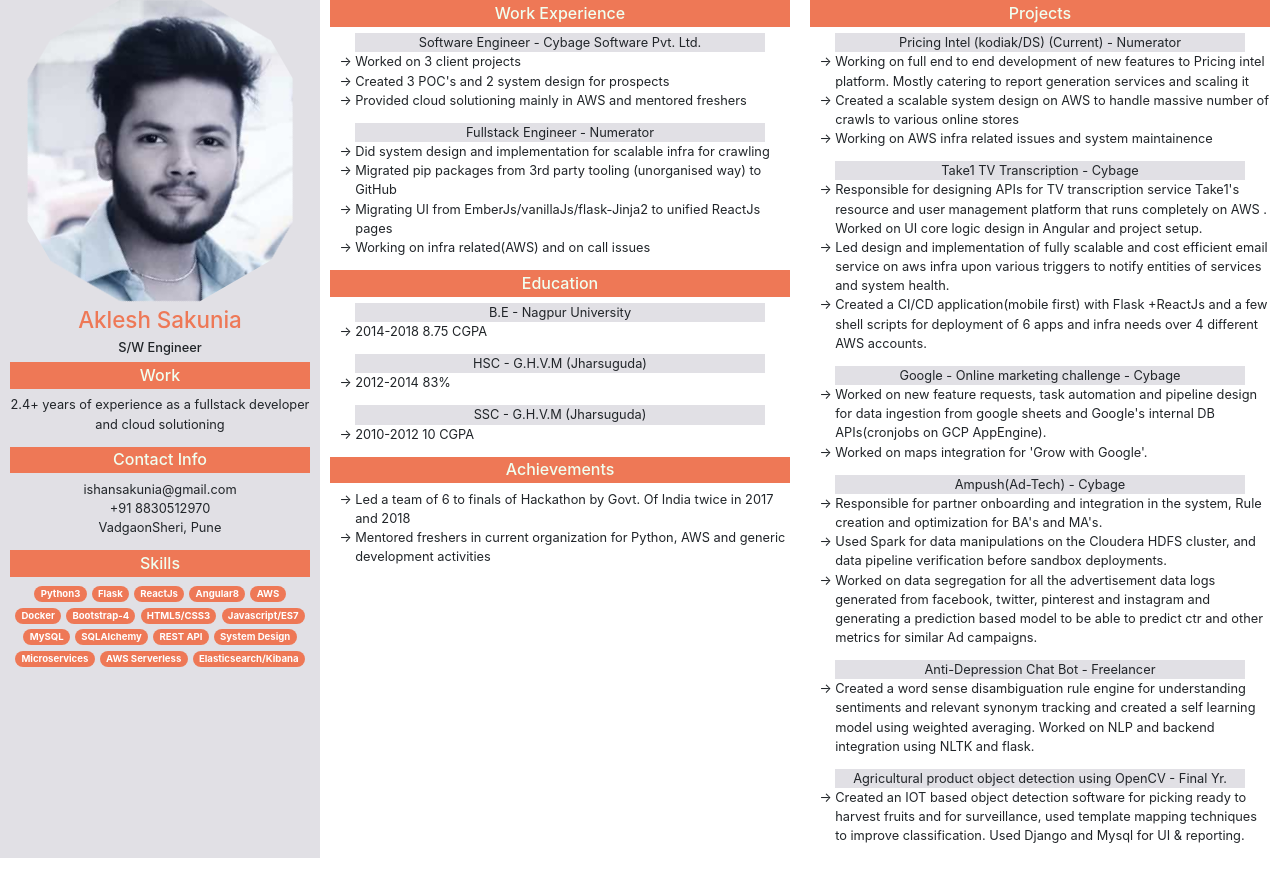
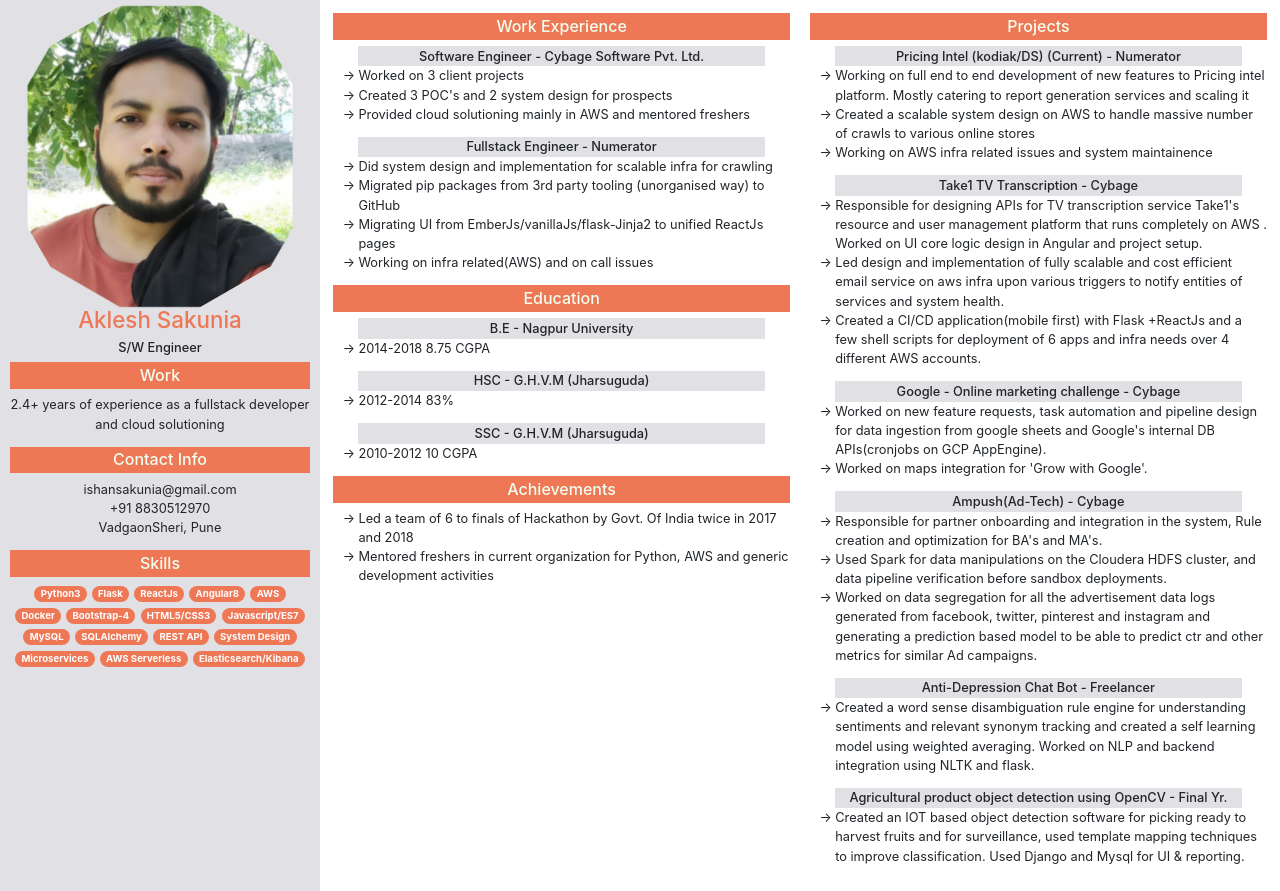
Before and after one commit to akleshsakunia/akleshsakunia.github.io, a React (Create React App) app: page / in a window 1280 px wide. Before the commit the page ends 858 px from the top, so only its background shows below. Built offline with nearby package versions, Linux system fonts and the light colour scheme.

Commit message:
stable version now

```diff
--- a/src/App.js
+++ b/src/App.js
@@ -12,7 +12,7 @@ function App() {
         <div className="col-5 col-md-3 profile">
           <Profile />
         </div>
-        <div className="col-7 col-md-9">
+        <div className="col-7 col-md-9 section">
           <Section />
         </div>
       </div>
--- a/src/components/Profile.js
+++ b/src/components/Profile.js
@@ -9,7 +9,7 @@ export default () => {
         <div class="hex__shape">
           <div class="hex__shape">
             <div class="hex__shape">
-              <img alt="Aklesh Sakunia" src="aklesh-cropped-min.jpg" />
+              <img alt="Aklesh Sakunia" src="aklesh-1.jpg" />
             </div>
           </div>
         </div>
--- a/src/components/Section.js
+++ b/src/components/Section.js
@@ -26,7 +26,7 @@ const SectionView = (props) => {
       <h5 className="head-bar">{sectionElement.heading}</h5>
       {sectionElement.content.map((val, idx) => (
         <div key={idx}>
-          {val.subHeading && <div className="subheading">{val.subHeading}</div>}
+          {val.subHeading && <h6 className="subheading">{val.subHeading}</h6>}
           <ul>
             {val.innerContent.map((val, idx) => (
               <li key={idx}>{val}</li>
--- a/src/styles/components/profile.scss
+++ b/src/styles/components/profile.scss
@@ -8,6 +8,7 @@
   max-width: 100%;
   width: 200px;
   padding: 50%;
+  top: 0.5em;
 }
 .hex-base:before {
   content: "";
--- a/src/styles/components/section.scss
+++ b/src/styles/components/section.scss
@@ -5,4 +5,8 @@ ul {
   background: $profile-bgcolor;
   text-align: center;
   margin: 0 2em;
+  padding: 0.2em;
 }
+.section {
+  padding: 1em;
+}
```
Also changed, not shown: public/aklesh-1.jpg (added), public/aklesh-cropped-min.jpg (deleted).
